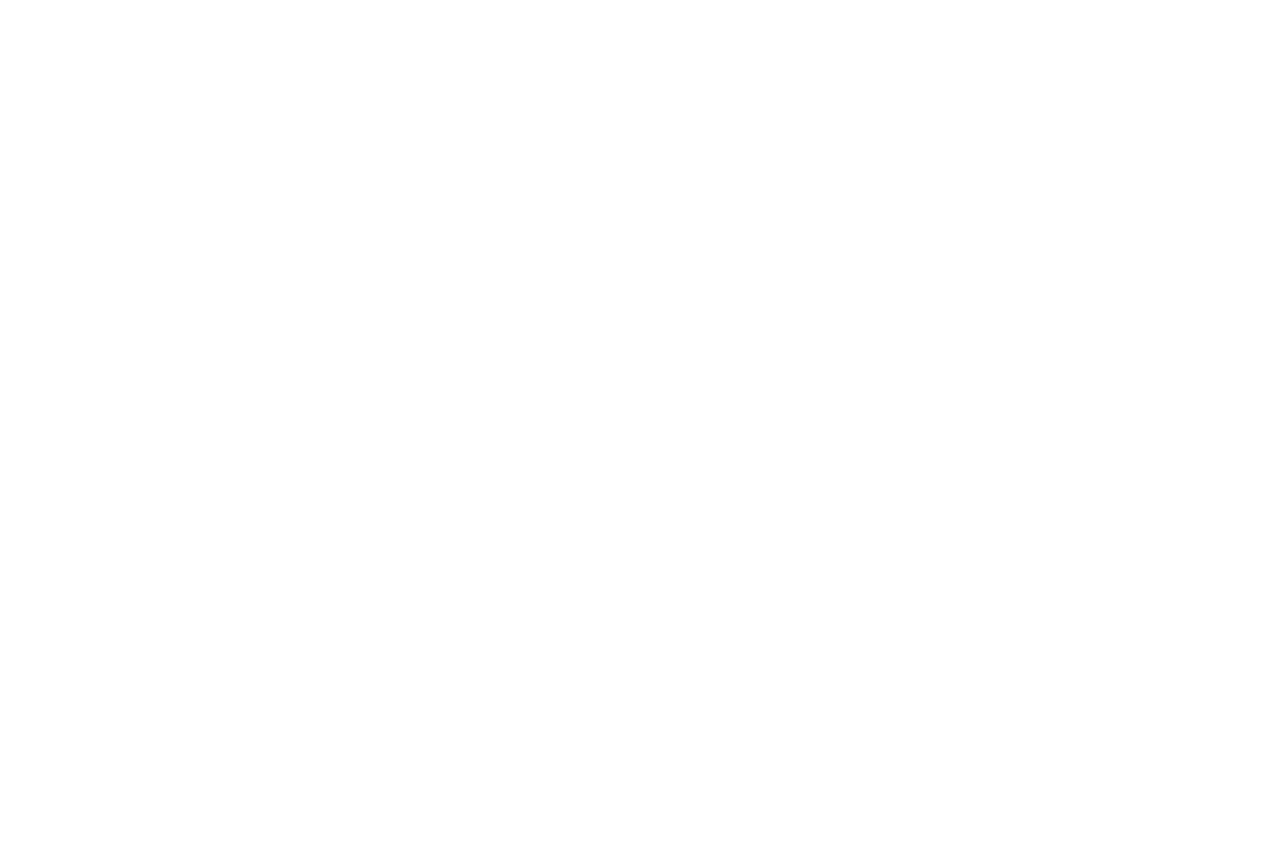
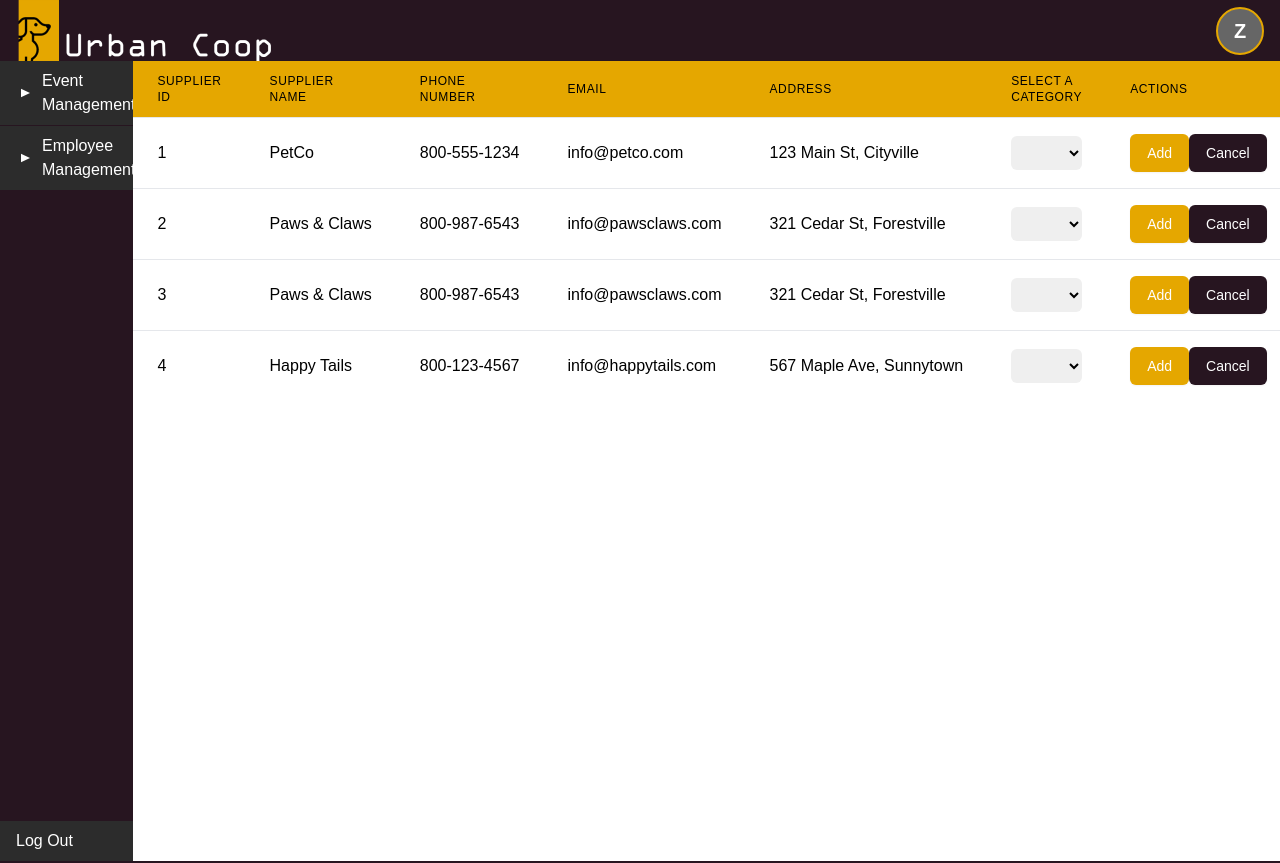
Before and after one commit to Miyuru-Shalitha/urban-coop, a React (Vite) app in the folder frontend/: page /admin/supplier-management/manage-suppliers in a window 1280 px wide. Before the commit this address had no page. Shown: the top 863 px of the page. Before the commit the page ends 800 px from the top, so only its background shows below. Built offline with nearby package versions, Linux system fonts and the light colour scheme; a web font is replaced by a local one.

Commit message:
Commited Supplier Management Cahanges

```diff
--- a/frontend/src/App.tsx
+++ b/frontend/src/App.tsx
@@ -12,6 +12,10 @@ import EmployeeManagementEmployeesAdminPage from "./pages/EmployeeManagementAdmi
 import EmployeeManagementRolesAdminPage from "./pages/EmployeeManagementAdminPage/EmployeeManagementRolesPage";
 import EmployeeManagementSalaryPage from "./pages/EmployeeManagementAdminPage/EmployeeManagementSalaryPage";
 import PetDaycareBookingPage from "./pages/PetDaycareBookingPage";
+import SupplierManagementAdminPage from "./pages/SupplierManagementAdminPage/SupplierManagementAdminPage";
+import SupplierManagementDashboard from "./pages/SupplierManagementAdminPage/SupplierManagementDashboard";
+import SupplierManagementManagePage from "./pages/SupplierManagementAdminPage/SupplierManagementManagePage";
+import SupplierManagementStockReq from "./pages/SupplierManagementAdminPage/SupplierManagementStockReq";
 
 export default function App() {
   return (
@@ -46,7 +50,9 @@ export default function App() {
             path="employee-management/salary"
             element={<EmployeeManagementSalaryPage />}
           />
+
           <Route path="event-dashboar" element={<EventDash />} />
+
           {/* event report generation */}
           {/* event registration */}
 
@@ -64,32 +70,29 @@ export default function App() {
           {/* income */}
           {/* expense */}
 
-          {/* supllier dashboard */}
-          {/* manage suppliers */}
-          {/* stock requests */}
+          {/* Supplier Management Routes */}
+          <Route
+            path = "supplier-management"
+            element = {<SupplierManagementAdminPage />}
+          />
+
+          <Route
+            path = "supplier-management/supplier-dashboard"
+            element = {<SupplierManagementDashboard />}
+          />
+
+          <Route
+            path = "supplier-management/manage-suppliers"
+            element = {<SupplierManagementManagePage />}
+          />
+
+          <Route
+            path = "supplier-management/stock-requests"
+            element = {<SupplierManagementStockReq />}
+          />
 
           {/* feedback dashboard */}
         </Route>
-
-        {/* Supplier Management Routes
-        <Route path="/admin" element={<AdminLayout />}>
-          <Route
-            path="supplier-management"
-            element={<EmployeeManagementAdminPage />}
-          />
-          <Route
-            path="employee-management/employees"
-            element={<EmployeeManagementEmployeesAdminPage />}
-          />
-          <Route
-            path="employee-management/roles"
-            element={<EmployeeManagementRolesAdminPage />}
-          />
-          <Route
-            path="employee-management/salary"
-            element={<EmployeeManagementSalaryPage />}
-          />
-        </Route> */}
 
       </Routes>
     </BrowserRouter>
--- a/frontend/src/pages/SupplierManagementAdminPage/SupplierManagementAdminPage.tsx
+++ b/frontend/src/pages/SupplierManagementAdminPage/SupplierManagementAdminPage.tsx
@@ -1,3 +1,3 @@
-export default function EmployeeManagementAdminPage() {
-    return <div>EMPLOYEE MANAGEMENT ADMIN PAGE</div>;
+export default function SupplierManagementAdminPage() {
+    return <div>SUPPLIER MANAGEMENT ADMIN PAGE</div>;
 }
--- /dev/null
+++ b/frontend/src/pages/SupplierManagementAdminPage/SupplierManagementDashboard.tsx
@@ -0,0 +1,3 @@
+export default function SupplierManagementDashboard() {
+    return <div>SUPPLIER MANAGEMENT DASHBOARD</div>;
+}
--- /dev/null
+++ b/frontend/src/pages/SupplierManagementAdminPage/SupplierManagementManagePage.tsx
@@ -0,0 +1,143 @@
+export default function SupplierManagementManagePage() {
+    return <div>
+        <table className="min-w-full divide-y divide-gray-200">
+            <thead className="bg-primary">
+                <tr>
+                    <th scope="col"
+                        className="px-6 py-3 text-left text-xs font-medium text-black uppercase tracking-wider">
+                        Supplier ID
+                    </th>
+                    <th scope="col"
+                        className="px-6 py-3 text-left text-xs font-medium text-black uppercase tracking-wider">
+                        Supplier Name
+                    </th>
+                    <th scope="col"
+                        className="px-6 py-3 text-left text-xs font-medium text-black uppercase tracking-wider">
+                        Phone Number
+                    </th>
+                    <th scope="col"
+                        className="px-6 py-3 text-left text-xs font-medium text-black uppercase tracking-wider">
+                        Email
+                    </th>
+                    <th scope="col"
+                        className="px-6 py-3 text-left text-xs font-medium text-black uppercase tracking-wider">
+                        Address
+                    </th>
+                    <th scope="col"
+                        className="px-6 py-3 text-left text-xs font-medium text-black uppercase tracking-wider">
+                        Select a Category
+                    </th>
+                    <th scope="col" className="px-6 py-3 text-left text-xs font-medium text-black uppercase tracking-wider">
+                        Actions
+                    </th>
+                </tr>
+            </thead>
+            <tbody className="bg-white divide-y divide-gray-200">
+                <tr>
+                    <td className="px-6 py-4 whitespace-nowrap">1</td>
+                    <td className="px-6 py-4 whitespace-nowrap">PetCo</td>
+                    <td className="px-6 py-4 whitespace-nowrap">800-555-1234</td>
+                    <td className="px-6 py-4 whitespace-nowrap">info@petco.com</td>
+                    <td className="px-6 py-4 whitespace-nowrap">123 Main St, Cityville</td>
+                    <td className="px-6 py-4 whitespace-nowrap">
+                        <select className="block w-full pl-3 pr-10 py-2 text-base border-gray-300 focus:outline-none focus:ring-primary focus:border-primary sm:text-sm rounded-md">
+                            <option value="dry_dog_food">Dry Dog Food</option>
+                            <option value="dog_chew_toy">Dog Chew Toy</option>
+                            <option value="catnip_toy">Catnip Toy</option>
+                            <option value="dog_collar">Dog Collar</option>
+                        </select>
+
+                    </td>
+                    <td className="px-6 py-4 whitespace-nowrap">
+                        <button
+                            className="inline-flex justify-center py-2 px-4 border border-transparent shadow-sm text-sm font-medium rounded-md text-white bg-primary hover:bg-primaryAccent focus:outline-none focus:ring-2 focus:ring-offset-2 focus:ring-primary">
+                            Add
+                        </button>
+                        <button
+                            className="inline-flex justify-center py-2 px-4 border border-transparent shadow-sm text-sm font-medium rounded-md text-white bg-secondary hover:bg-black focus:outline-none focus:ring-2 focus:ring-offset-2 focus:ring-secondary">
+                            Cancel
+                        </button>
+                    </td>
+                </tr>
+
+                <tr>
+                    <td className="px-6 py-4 whitespace-nowrap">2</td>
+                    <td className="px-6 py-4 whitespace-nowrap">Paws &amp; Claws</td>
+                    <td className="px-6 py-4 whitespace-nowrap">800-987-6543</td>
+                    <td className="px-6 py-4 whitespace-nowrap">info@pawsclaws.com</td>
+                    <td className="px-6 py-4 whitespace-nowrap">321 Cedar St, Forestville</td>
+                    <td className="px-6 py-4 whitespace-nowrap">
+                        <select className="block w-full pl-3 pr-10 py-2 text-base border-gray-300 focus:outline-none focus:ring-primary focus:border-primary sm:text-sm rounded-md">
+                            <option value="catnip_toy">Catnip Toy</option>
+                            <option value="dog_collar">Dog Collar</option>
+                        </select>
+                    </td>
+                    <td className="px-6 py-4 whitespace-nowrap">
+                        <button
+                            className="inline-flex justify-center py-2 px-4 border border-transparent shadow-sm text-sm font-medium rounded-md text-white bg-primary hover:bg-primaryAccent focus:outline-none focus:ring-2 focus:ring-offset-2 focus:ring-primary">
+                            Add
+                        </button>
+                        <button
+                            className="inline-flex justify-center py-2 px-4 border border-transparent shadow-sm text-sm font-medium rounded-md text-white bg-secondary hover:bg-black focus:outline-none focus:ring-2 focus:ring-offset-2 focus:ring-secondary">
+                            Cancel
+                        </button>
+                    </td>
+                </tr>
+
+                <tr>
+                    <td className="px-6 py-4 whitespace-nowrap">3</td>
+                    <td className="px-6 py-4 whitespace-nowrap">Paws &amp; Claws</td>
+                    <td className="px-6 py-4 whitespace-nowrap">800-987-6543</td>
+                    <td className="px-6 py-4 whitespace-nowrap">info@pawsclaws.com</td>
+                    <td className="px-6 py-4 whitespace-nowrap">321 Cedar St, Forestville</td>
+                    <td className="px-6 py-4 whitespace-nowrap">
+                        <select className="block w-full pl-3 pr-10 py-2 text-base border-gray-300 focus:outline-none focus:ring-primary focus:border-primary sm:text-sm rounded-md">
+                            <option value="catnip_toy">Catnip Toy</option>
+                            <option value="dog_collar">Dog Collar</option>
+                        </select>
+                    </td>
+                    <td className="px-6 py-4 whitespace-nowrap">
+                        <button
+                            className="inline-flex justify-center py-2 px-4 border border-transparent shadow-sm text-sm font-medium rounded-md text-white bg-primary hover:bg-primaryAccent focus:outline-none focus:ring-2 focus:ring-offset-2 focus:ring-primary"
+                        >
+                            Add
+                        </button>
+                        <button
+                            className="inline-flex justify-center py-2 px-4 border border-transparent shadow-sm text-sm font-medium rounded-md text-white bg-secondary hover:bg-black focus:outline-none focus:ring-2 focus:ring-offset-2 focus:ring-secondary"
+                        >
+                            Cancel
+                        </button>
+                    </td>
+                </tr>
+
+                <tr>
+                    <td className="px-6 py-4 whitespace-nowrap">4</td>
+                    <td className="px-6 py-4 whitespace-nowrap">Happy Tails</td>
+                    <td className="px-6 py-4 whitespace-nowrap">800-123-4567</td>
+                    <td className="px-6 py-4 whitespace-nowrap">info@happytails.com</td>
+                    <td className="px-6 py-4 whitespace-nowrap">567 Maple Ave, Sunnytown</td>
+                    <td className="px-6 py-4 whitespace-nowrap">
+                        <select className="block w-full pl-3 pr-10 py-2 text-base border-gray-300 focus:outline-none focus:ring-primary focus:border-primary sm:text-sm rounded-md">
+                            <option value="dog_treats">Dog Treats</option>
+                            <option value="cat_bed">Cat Bed</option>
+                        </select>
+                    </td>
+                    <td className="px-6 py-4 whitespace-nowrap">
+                        <button
+                            className="inline-flex justify-center py-2 px-4 border border-transparent shadow-sm text-sm font-medium rounded-md text-white bg-primary hover:bg-primaryAccent focus:outline-none focus:ring-2 focus:ring-offset-2 focus:ring-primary"
+                        >
+                            Add
+                        </button>
+                        <button
+                            className="inline-flex justify-center py-2 px-4 border border-transparent shadow-sm text-sm font-medium rounded-md text-white bg-secondary hover:bg-black focus:outline-none focus:ring-2 focus:ring-offset-2 focus:ring-secondary"
+                        >
+                            Cancel
+                        </button>
+                    </td>
+                </tr>
+
+
+            </tbody>
+        </table>
+    </div>;
+}
--- /dev/null
+++ b/frontend/src/pages/SupplierManagementAdminPage/SupplierManagementStockReq.tsx
@@ -0,0 +1,3 @@
+export default function SupplierManagementStockReq() {
+    return <div>STOCK REQUEST FROM INVENTRY MANAGER</div>;
+}
```
